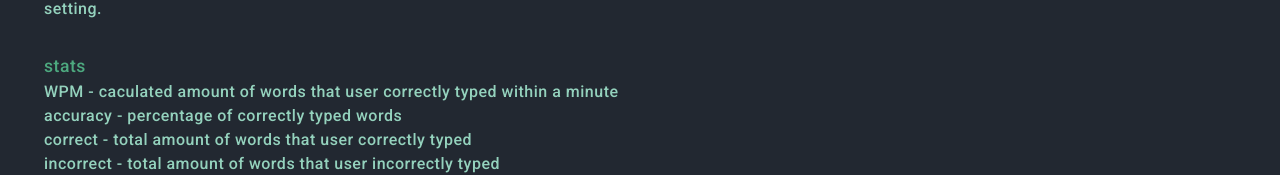
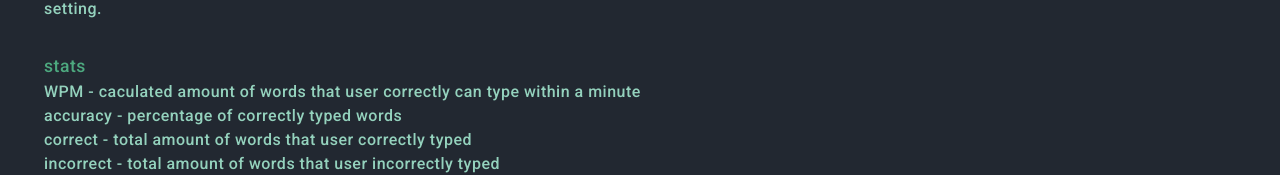
Before and after one commit to D-Gar27/MyanMyanType, a Next.js app: page / in a window 1280 px wide. Both pictures are taken after a click on the item 1240 px from the left and 760 px from the top of the page. Shown: the part 289-464 px from the top of the page. Built offline with nearby package versions, Linux system fonts and the light colour scheme.

Commit message:
fix type bug

```diff
--- a/components/Info.tsx
+++ b/components/Info.tsx
@@ -55,8 +55,8 @@ const Info = () => {
           </h4>
           <ul style={{ color: `${theme.primary}` }}>
             <li>
-              WPM - caculated amount of words that user correctly typed within a
-              minute
+              WPM - caculated amount of words that user correctly can type
+              within a minute
             </li>
             <li>accuracy - percentage of correctly typed words</li>
             <li>correct - total amount of words that user correctly typed</li>
```
Also changed, not shown: words/burmese.ts (+1 -1 lines).
